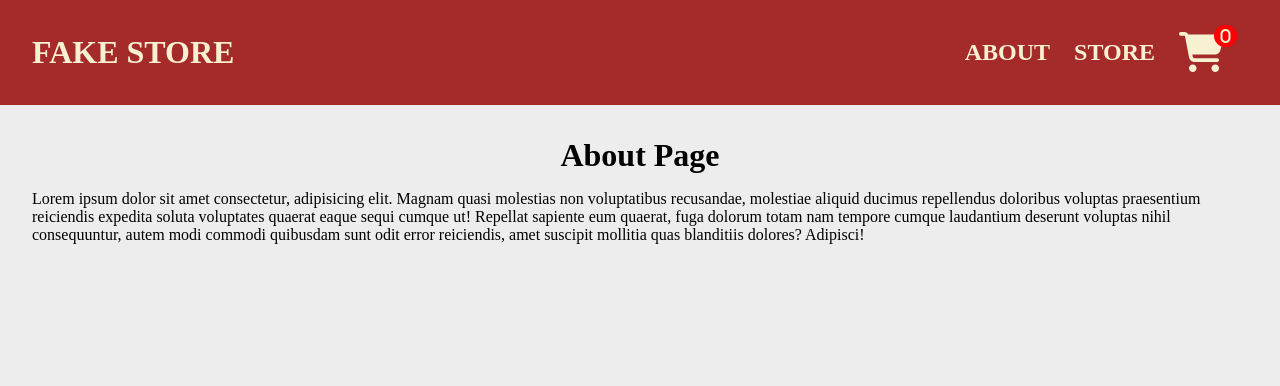
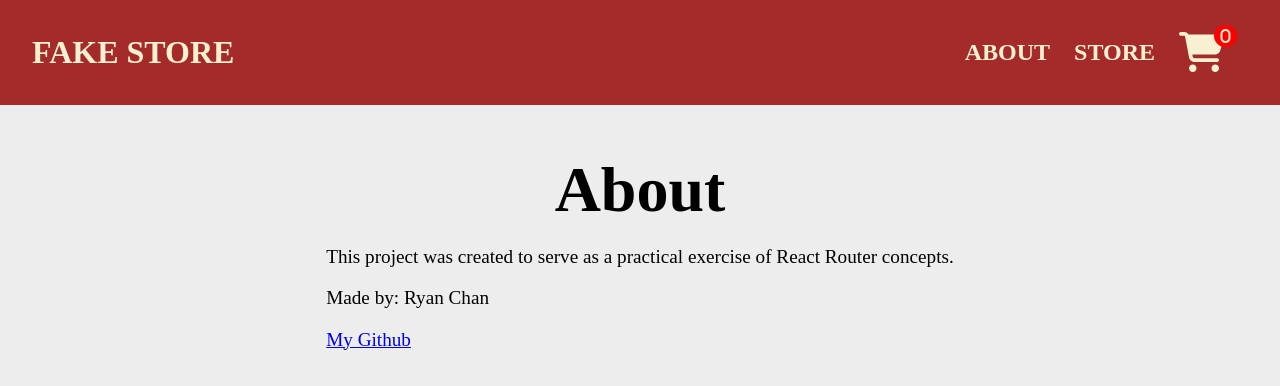
Before and after one commit to ryanwcchan/shopping-cart, a React (Vite) app: page /about in a window 1280 px wide. Shown: the top 386 px of the page. Built offline with nearby package versions, Linux system fonts and the light colour scheme.

Commit message:
Edit about page

```diff
--- a/src/components/ProductCard.module.css
+++ b/src/components/ProductCard.module.css
@@ -7,7 +7,6 @@
     box-shadow: 0 4px 6px rgba(0, 0, 0, 0.1);
     transition: transform 0.1s ease-in-out;
     overflow: hidden;
-    background-color: white;
     /* cursor: pointer; */
 }
 
@@ -22,6 +21,7 @@
     display: flex;
     justify-content: center;
     align-items: center;
+    background-color: white;
 }
 
 .productImage {
--- a/src/pages/AboutPage.jsx
+++ b/src/pages/AboutPage.jsx
@@ -3,9 +3,17 @@ import style from './AboutPage.module.css'
 export default function AboutPage() {
   return (
     <div className={style.container}>
-      <h1>About Page</h1>
-      <p>Lorem ipsum dolor sit amet consectetur, adipisicing elit. Magnam quasi molestias non voluptatibus recusandae, molestiae aliquid ducimus repellendus doloribus voluptas praesentium reiciendis expedita soluta voluptates quaerat eaque sequi cumque ut!
-      Repellat sapiente eum quaerat, fuga dolorum totam nam tempore cumque laudantium deserunt voluptas nihil consequuntur, autem modi commodi quibusdam sunt odit error reiciendis, amet suscipit mollitia quas blanditiis dolores? Adipisci!</p>
+      <div>
+        <h1 className={style.title}>About</h1>
+        <p className={style.desc}>
+          This project was created to serve as a practical exercise of React Router concepts.
+
+        </p>
+        <p className={style.desc}>
+          Made by: Ryan Chan
+        </p>
+        <p className={style.desc}><a href="https://github.com/ryanwcchan">My Github</a></p>
+      </div>
     </div>
   )
 }
--- a/src/pages/AboutPage.module.css
+++ b/src/pages/AboutPage.module.css
@@ -1,8 +1,21 @@
 .container {
+    margin: 1rem 4rem;
     padding: 2rem;
+    display: flex;
+    justify-content: center;
+    align-items: center;
 }
 
-.container h1 {
+.container div {
+    max-width: 1000px;
+}
+
+.title {
+    font-size: 4rem;
     margin: 0;
     text-align: center;
 }
+
+.desc {
+    font-size: 1.2rem;
+}
--- a/src/pages/ProductPage.module.css
+++ b/src/pages/ProductPage.module.css
@@ -72,6 +72,10 @@ body {
 .description {
     margin: 0;
     font-size: 1.2rem;
+    background-color: white;
+    color: brown;
+    border-radius: 0.5rem;
+    padding: 1.2rem;
 }
 
 .backBtn {
@@ -104,15 +108,15 @@ body {
 .quantityWrapper {
     user-select: none;
     margin: 0.5rem;
-    padding: 0.5rem;
+    padding: 1rem 2rem;
     background-color: white;
     border-radius: 0.5rem;
     color: brown;
     display: flex;
-    justify-content: space-around;
+    justify-content: center;
     align-items: center;
     gap: 2rem;
-    width: 100%;
+    /* width: 100%; */
     align-self: center;
     margin: 2rem;
 }
```
